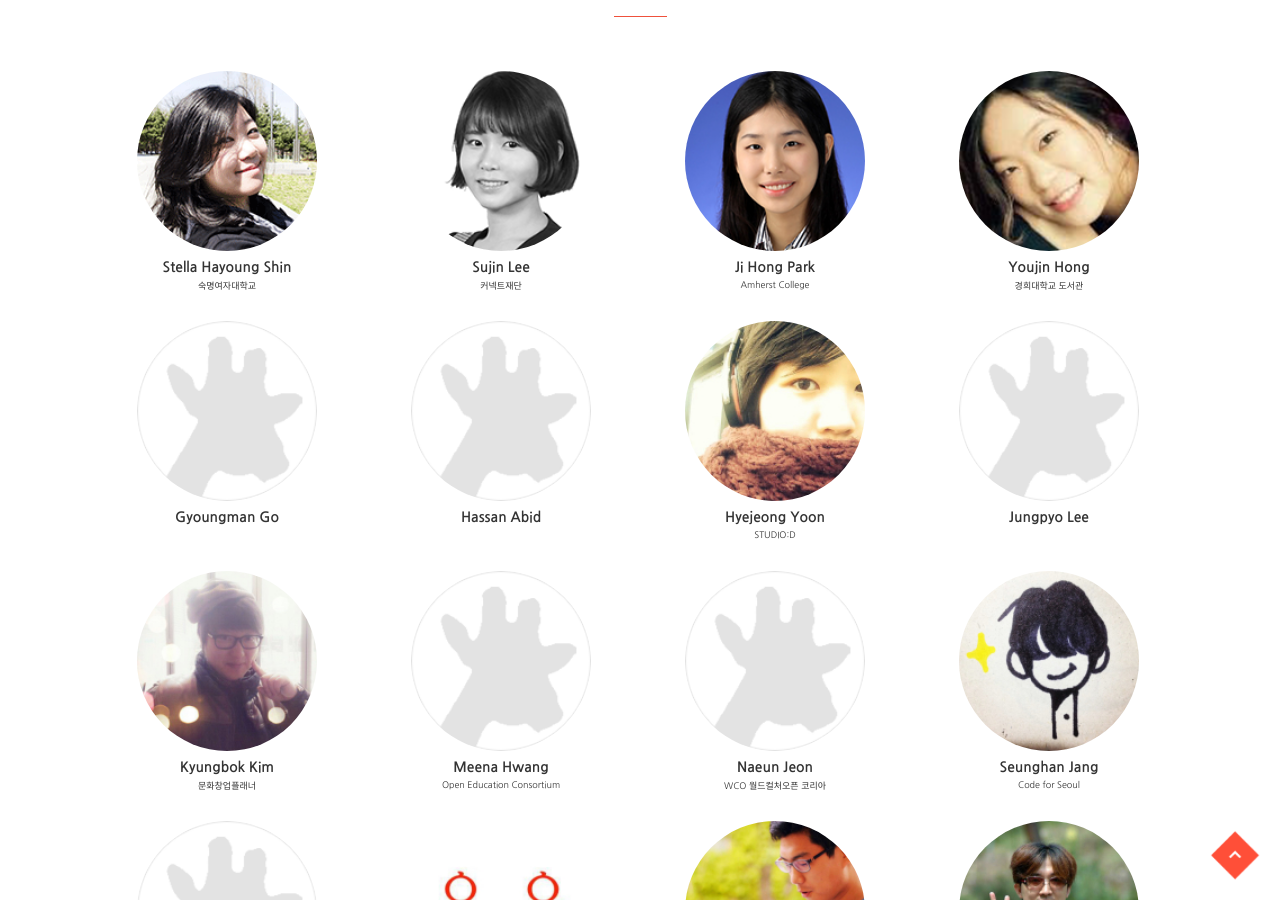
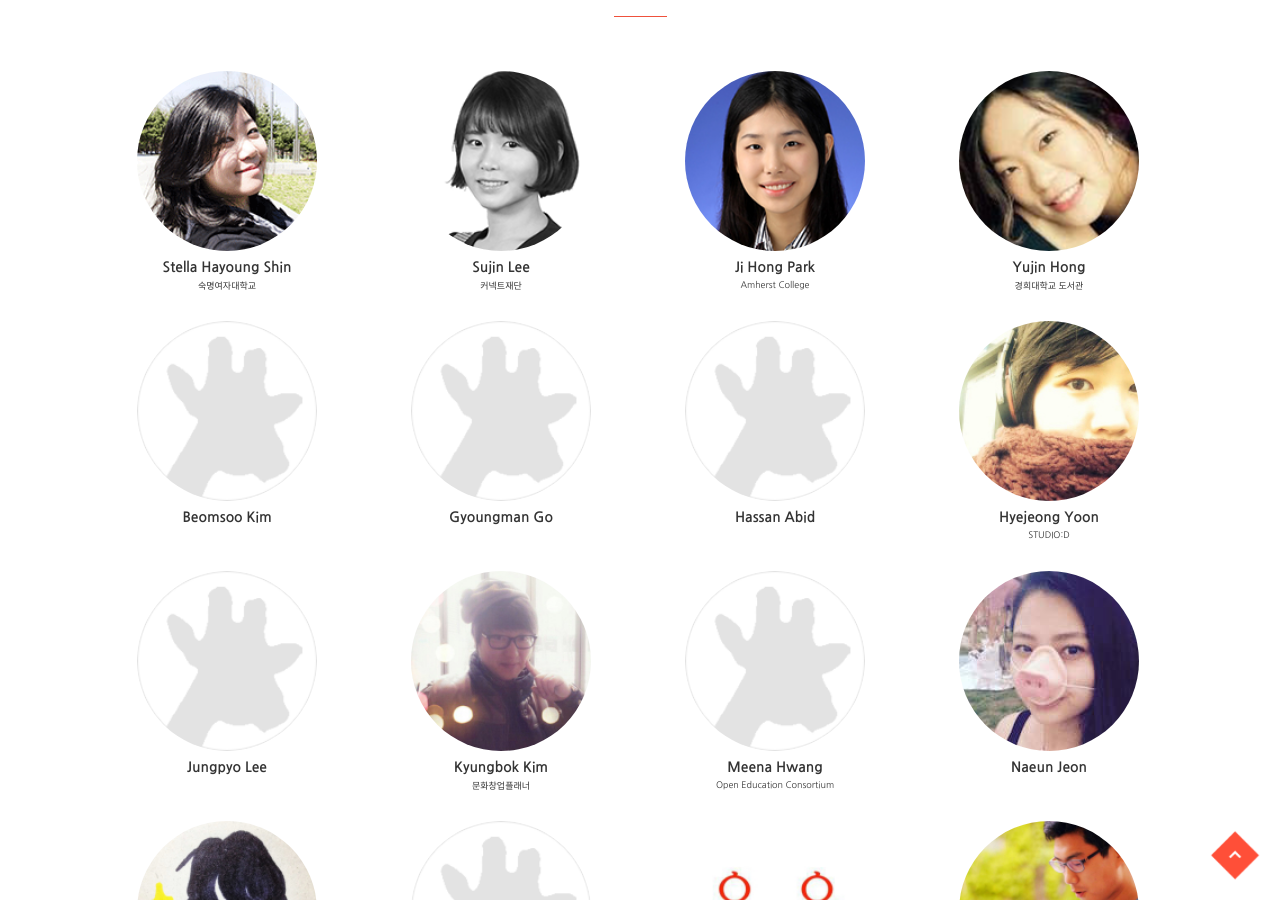
Before and after one commit to creativecommonskorea/2015-global-summit, a Jekyll site: the page built from promote.html, in a window 1280 px wide and 900 px high, scrolled down 3683 px. Built offline with Jekyll 4.4.1, drawn with Linux system fonts in a browser that asks for light colours; nearby versions of some CDN libraries.

Commit message:
발룬티어 정보 수정

```diff
--- a/_data/volunteer.yml
+++ b/_data/volunteer.yml
@@ -11,9 +11,13 @@
   image: "/images/people/vo_jihong_park.png"
   organize: "Amherst College"
 
-- name: "Youjin Hong"
+- name: "Yujin Hong"
   image: "/images/people/vo_Yujin-Hong.png"
   organize: "경희대학교 도서관"
+
+- name: "Beomsoo Kim"
+  image: "/images/people/0_00_portrait-blank.png"
+  organize: ""
 
 - name: "Gyoungman Go"
   image: "/images/people/0_00_portrait-blank.png"
@@ -40,8 +44,8 @@
   organize: "Open Education Consortium"
 
 - name: "Naeun Jeon"
-  image: "/images/people/0_00_portrait-blank.png"
-  organize: "WCO 월드컬처오픈 코리아"
+  image: "/images/people/naeun-jeon.jpeg"
+  organize: ""
 
 - name: "Seunghan Jang"
   image: "/images/people/vo_seunghun_jang.jpg"
```
Also changed, not shown: images/people/naeun-jeon.jpeg (added).
